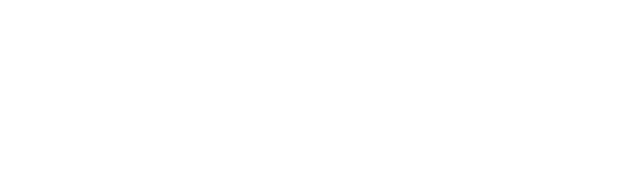
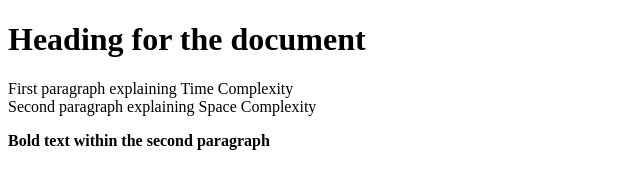
Before and after one commit to acciojob/time-and-space-complexity-AyushChaursiaya, a website: page main.html in a window 1280 px wide. Shown: the whole page, without its empty margins (0-640 px from the left). Drawn offline with Linux system fonts and the light colour scheme.

Commit message:
created a submission

```diff
--- a/main.html
+++ b/main.html
@@ -8,6 +8,11 @@
 
 <body>
 	<!-- the entire body must be written by student -->
+	<h1>Heading for the document</h1>
+	<p>First paragraph explaining Time Complexity
+		<br>Second paragraph explaining Space Complexity
+	</p>
+	<b>Bold text within the second paragraph</b>
     <script type="text/javascript" src="./script.js">
 </script>
 
```
